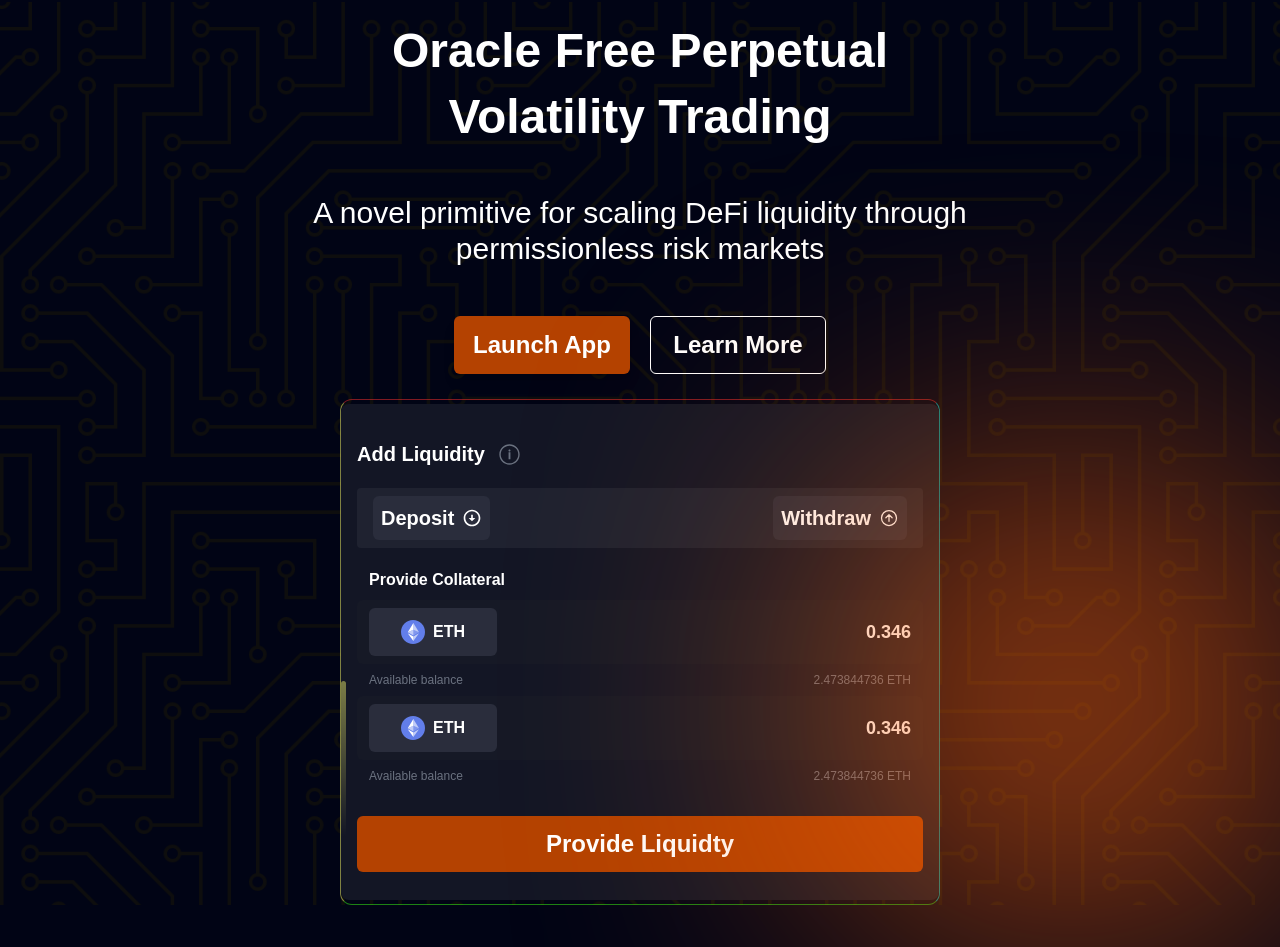
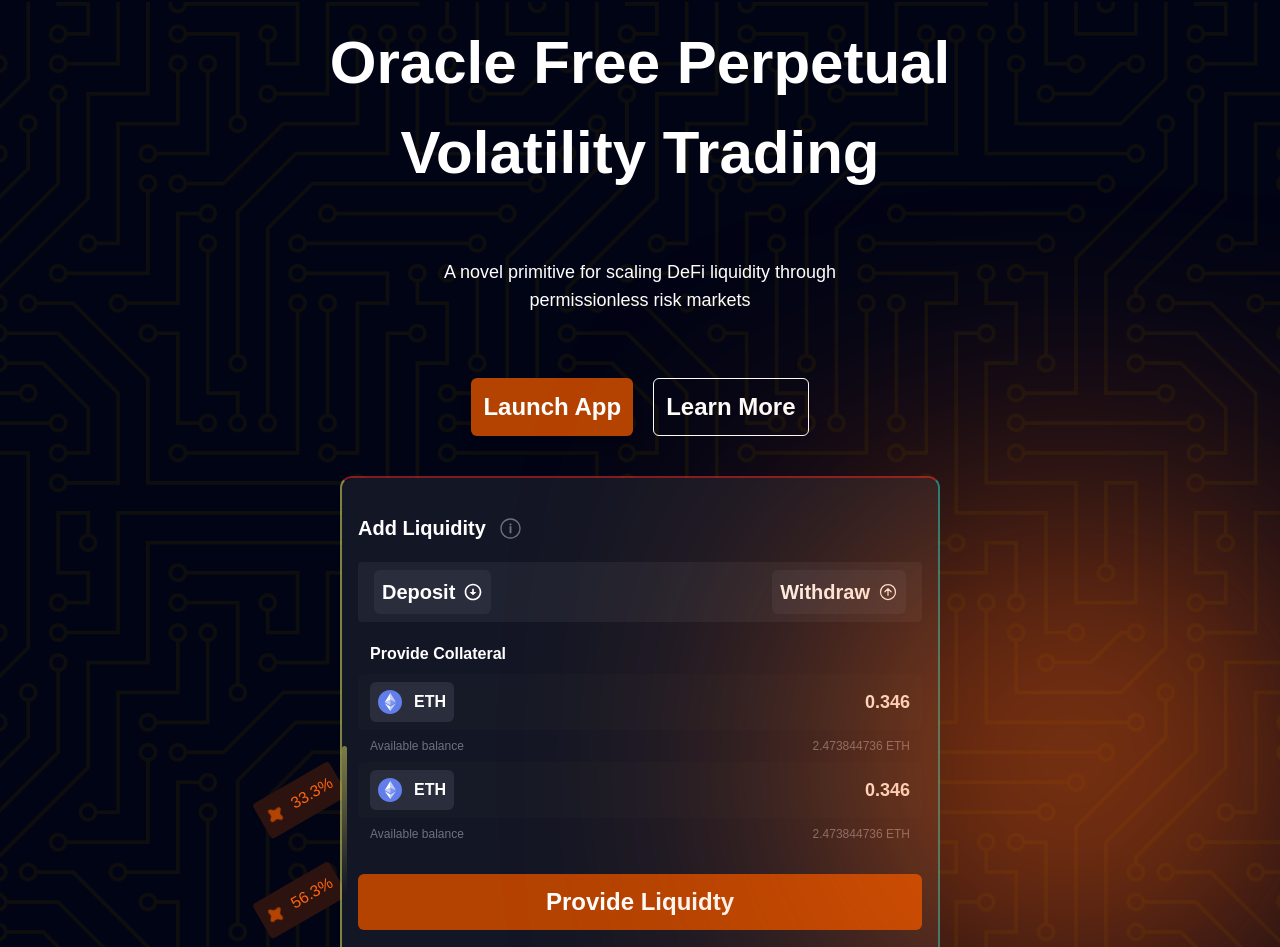
Before and after one commit to goodylove/Animate, a React (Vite) app: page / in a window 1280 px wide. Shown: the part 100-1047 px from the top of the page. Before the commit the page ends 1005 px from the top, so only its background shows below. Built offline with nearby package versions, Linux system fonts and the light colour scheme; a web font is replaced by a local one.

Commit message:
fix issues

```diff
--- a/src/Layouts/Hero/index.jsx
+++ b/src/Layouts/Hero/index.jsx
@@ -14,32 +14,49 @@ function Hero() {
           width: '100%',
           height: '',
           display: 'flex',
-                  alignItems: 'center',
-          gap:"5px",
+           alignItems: 'center',
+          gap:"20px",
 
           flexDirection: 'column',
         }}
       >
-        <h1 className=' font-black text-white text-5xl  text-center  leading-snug my-4'>
+        <h1 className=' font-extrabold text-white text-6xl  text-center   leading-[1.5] my-4'>
           Oracle Free Perpetual
           <br /> Volatility Trading
         </h1>
-        <p className='text-white text-center my-6 text-3xl'>
+        <p className='text-white text-center my-6 text-lg'>
           A novel primitive for scaling DeFi liquidity through <br />
           permissionless risk markets
         </p>
 
       <div className='bg-[#FF630B]  h-[400px] w-[400px]  absolute z-10 right-2 bottom-0 rounded-full blur-[150px]'></div>
         <div className='flex gap-5 my-5'>
-          <Button className='p-3 rounded-md bg-[#b44201]  shadow-lg  text-white w-44 font-semibold text-2xl slide '>
+          <Button className='p-3 rounded-md bg-[#b44201]  shadow-lg  text-white  font-semibold text-2xl slide '>
             Launch App
           </Button>
-          <Button className='p-3 rounded-md border-white border   text-white w-44 font-semibold text-2xl slide '>
+          <Button className='p-3 rounded-md border-white border   text-white  font-semibold text-2xl slide '>
             Learn More
           </Button>
         </div>
 
-          <div className='card max-w-[600px] w-full rounded-xl py-1'>
+
+
+        <div className='flex items-end w-full justify-center gap-3 relative'>
+          <div className='absolute left-[16rem] flex-col gap-5 flex  bottom-5 starshere justify-evenly  '>
+               <div className='-rotate-[30deg] my-5'>
+           <div className='flex items-center gap-3 p-2 rounded bg-[#2C1310] text-[#FF630B]'>
+          <img src='/assets/icons/Star 1.png' />
+          <span>33.3%</span>
+        </div>
+        </div>
+         <div className='-rotate-[30deg] my-5'>
+           <div className='flex items-center gap-3 p-2 rounded bg-[#2C1310] text-[#FF630B]'>
+          <img src='/assets/icons/Star 1.png' />
+          <span>56.3%</span>
+        </div>
+       </div>
+          </div>
+           <div className='card max-w-[600px] w-full rounded-xl '>
            <AddLiquidity />
              <span class="span top"></span>
                 <span class="span right"></span>
@@ -48,7 +65,12 @@ function Hero() {
 
 
 
-       </div>
+        </div>
+
+
+        </div>
+
+
       </div>
     </div>
   )
--- a/src/components/AddLiquidity/index.tsx
+++ b/src/components/AddLiquidity/index.tsx
@@ -7,7 +7,7 @@ import { Button } from '../common/Button';
 
 function AddLiquidity() {
   return (
-      <div className=' bg-[#131625]   p-4  rounded-lg '>
+      <div className=' bg-[#131625]   p-4  rounded-xl '>
           <div className='flex items-center gap-3 py-2 my-3 '>
               <span className='font-bold text-xl text-white '>Add Liquidity</span>
               <IoIosInformationCircleOutline className='text-gray-500' size={25}/>
--- a/src/components/common/coins/index.jsx
+++ b/src/components/common/coins/index.jsx
@@ -4,7 +4,7 @@ function CoinsComponent() {
   return (
       <div className=' '>
           <div className='flex items-center justify-between px-3 bg-[#161926] py-2 rounded-md opacity-[0.2px]'>
-          <div className='flex items-center  gap-2  bg-[#2A2D3C] rounded-md p-3  justify-center w-32'>
+          <div className='flex items-center  gap-3  bg-[#2A2D3C] rounded-md p-2  justify-center '>
                   <img src="/assets/icons/eth.svg" />
                   <span className='text-white font-extrabold '>ETH</span>
           </div>
--- a/src/components/navBar/index.jsx
+++ b/src/components/navBar/index.jsx
@@ -1,20 +1,24 @@
 import React from 'react'
 import { Button } from '../common/Button'
+import { HiOutlineMenu } from "react-icons/hi";
 
 function NavBar() {
   return (
     <nav className='flex justify-between items-center p-5'>
       <img src='/assets/logo.png' alt='' />
 
-      <div className='flex gap-5 rounded-full    bg-[#FFFFFF08]  text-white text-xl font-semibold border-gray-600  font-serif border-[1px] p-4 '>
+      <div className='md:flex gap-5 rounded-full   sm:hidden hidden   bg-[#FFFFFF08]  text-white text-xl font-semibold border-gray-600  font-serif border-[1px] p-4 '>
         <span>Blog</span>
         <span>Changelog</span>
         <span>Documentation</span>
       </div>
 
-      <Button className='p-3 rounded-md bg-[#b44201]   text-white w-44 font-semibold text-2xl slide '>
+      <Button className='p-3 rounded-md bg-[#b44201]   text-white w-44 font-semibold text-2xl slide hidden md:flex '>
         Launch App
       </Button>
+      <div className='md:hidden flex'>
+        <HiOutlineMenu size={ 30} className='text-white' />
+     </div>
     </nav>
   )
 }
--- a/src/index.css
+++ b/src/index.css
@@ -8,6 +8,7 @@ body {
   font-family: 'Cabinet Grotesk', sans-serif;
   overflow-x: hidden;
   background-color: #010415;
+  width: 100vw;
 }
 
 .card {
@@ -16,10 +17,10 @@ body {
   /* height: 100%; */
 
 /* overflow: hidden; */
-  border-top: 1px solid rgba(255, 49, 49, 0.5);
-  border-right: 1px solid rgba(0, 255, 255, 0.5);
-  border-bottom: 1px solid rgba(57, 255, 20, 0.5);
-  border-left: 1px solid rgba(255, 255, 113, 0.5);
+  border-top: 2px solid rgba(255, 49, 49, 0.5);
+  border-right: 2px solid rgba(0, 255, 255, 0.5);
+  border-bottom: 2px solid rgba(57, 255, 20, 0.5);
+  border-left: 2px solid rgba(255, 255, 113, 0.5);
 
 }
 
@@ -88,7 +89,14 @@ body {
 
 
 
-
+.starshere {
+  animation: hithere 2s ease infinite;
+}
+@keyframes hithere {
+	0%, 20%, 50%, 80%, 100% {transform: translateX(0);}
+	40% {transform: translateX(-30px);}
+	60% {transform: translateX(-15px);}
+}
 
 
 @keyframes animateTop {
```
